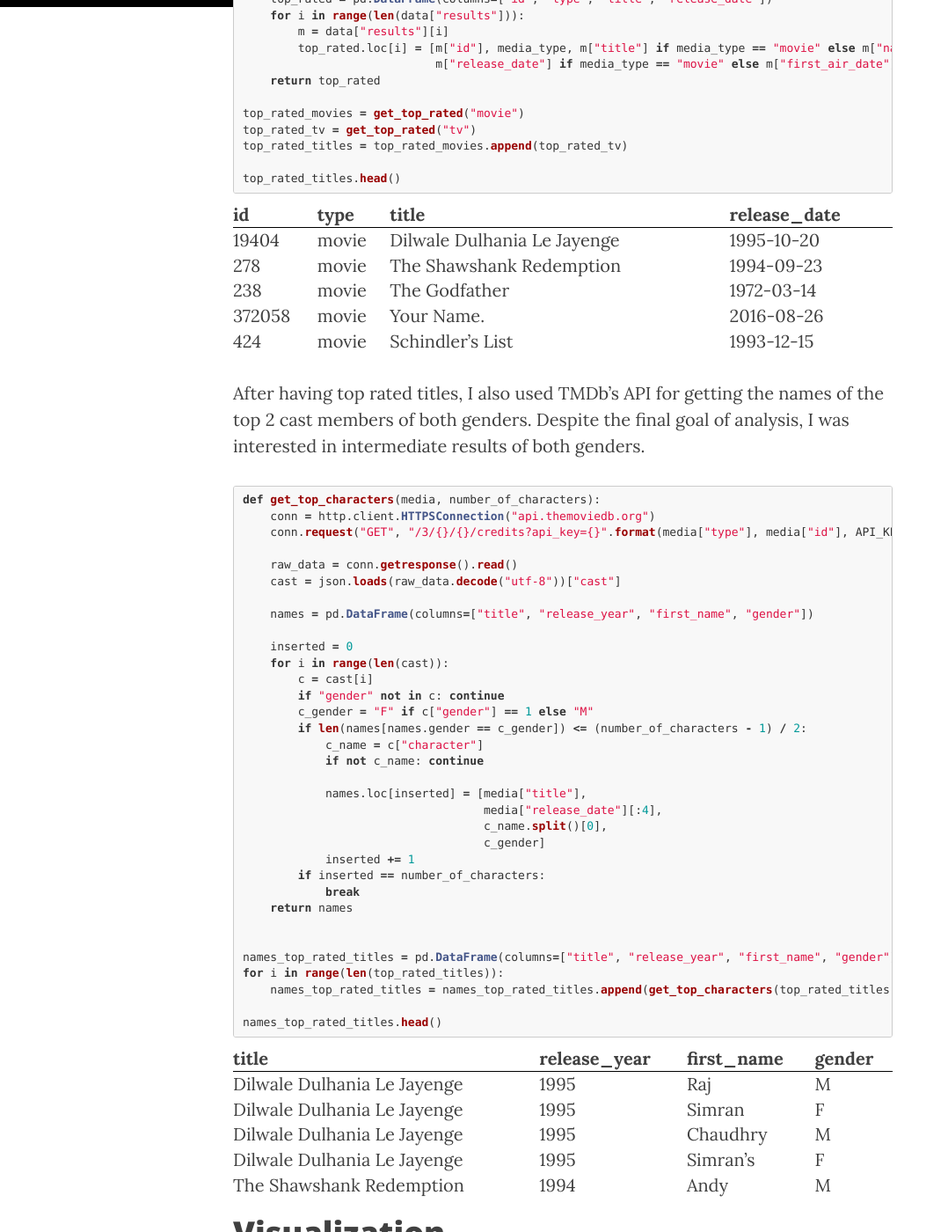
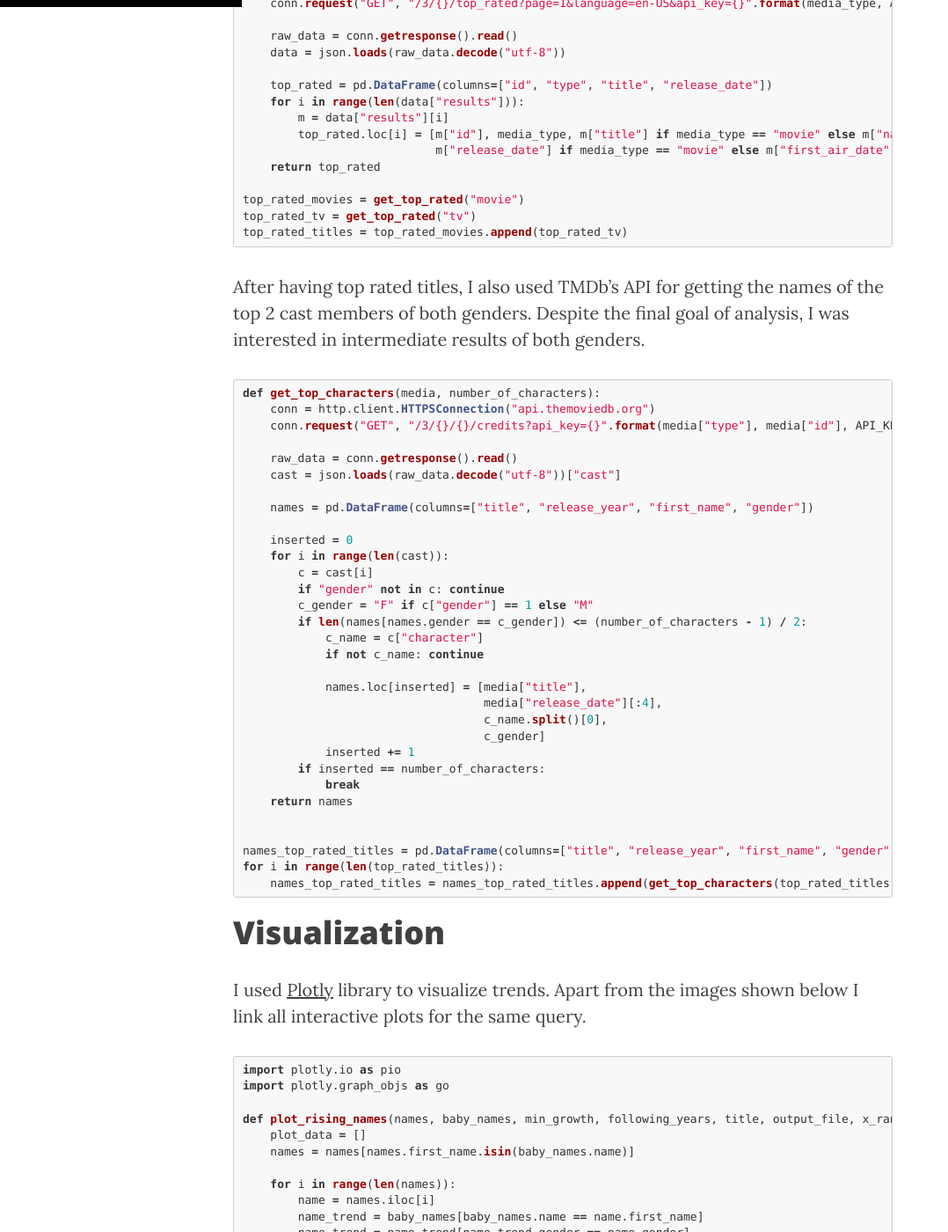
Before and after one commit to georgekatona/georgekatona.github.io, a Jekyll site: the page built from _posts/2019-03-06-Top-10-Most-Influential-Women.markdown, in a window 1280 px wide and 1400 px high, scrolled down 2047 px. Shown: the whole window at 88% size, without its empty margins (0-1078 px from the left). Built offline with Jekyll 4.4.1, drawn with Linux system fonts in a browser that asks for light colours; nearby versions of some CDN libraries; comment, search, counter and statistics services are not loaded; some of the changed text lies outside the part shown.

Commit message:
Edit post

````diff
--- a/_posts/2019-03-06-Top-10-Most-Influential-Women.markdown
+++ b/_posts/2019-03-06-Top-10-Most-Influential-Women.markdown
@@ -72,18 +74,7 @@ def get_top_rated(media_type):
 top_rated_movies = get_top_rated("movie")
 top_rated_tv = get_top_rated("tv")
 top_rated_titles = top_rated_movies.append(top_rated_tv)
-
-top_rated_titles.head()
 ```
-
-
-| id     | type  | title                       | release_date |
-|--------|-------|-----------------------------|--------------|
-| 19404  | movie | Dilwale Dulhania Le Jayenge | 1995-10-20   |
-| 278    | movie | The Shawshank Redemption    | 1994-09-23   |
-| 238    | movie | The Godfather               | 1972-03-14   |
-| 372058 | movie | Your Name.                  | 2016-08-26   |
-| 424    | movie | Schindler's List            | 1993-12-15   |
 
 
 After having top rated titles, I also used TMDb's API for getting the names of the top 2 cast members of both genders. Despite the final goal of analysis, I was interested in intermediate results of both genders.
@@ -121,18 +112,7 @@ def get_top_characters(media, number_of_characters):
 names_top_rated_titles = pd.DataFrame(columns=["title", "release_year", "first_name", "gender"])
 for i in range(len(top_rated_titles)):
     names_top_rated_titles = names_top_rated_titles.append(get_top_characters(top_rated_titles.iloc[i], 4))
-
-names_top_rated_titles.head()
 ```
-
-
-| title                       | release_year | first_name | gender |
-|-----------------------------|--------------|------------|--------|
-| Dilwale Dulhania Le Jayenge | 1995         | Raj        | M      |
-| Dilwale Dulhania Le Jayenge | 1995         | Simran     | F      |
-| Dilwale Dulhania Le Jayenge | 1995         | Chaudhry   | M      |
-| Dilwale Dulhania Le Jayenge | 1995         | Simran's   | F      |
-| The Shawshank Redemption    | 1994         | Andy       | M      |
 
 
 # Visualization
````
Also changed, not shown: other parts of _posts/2019-03-06-Top-10-Most-Influential-Women.markdown (+3 -1 lines).
